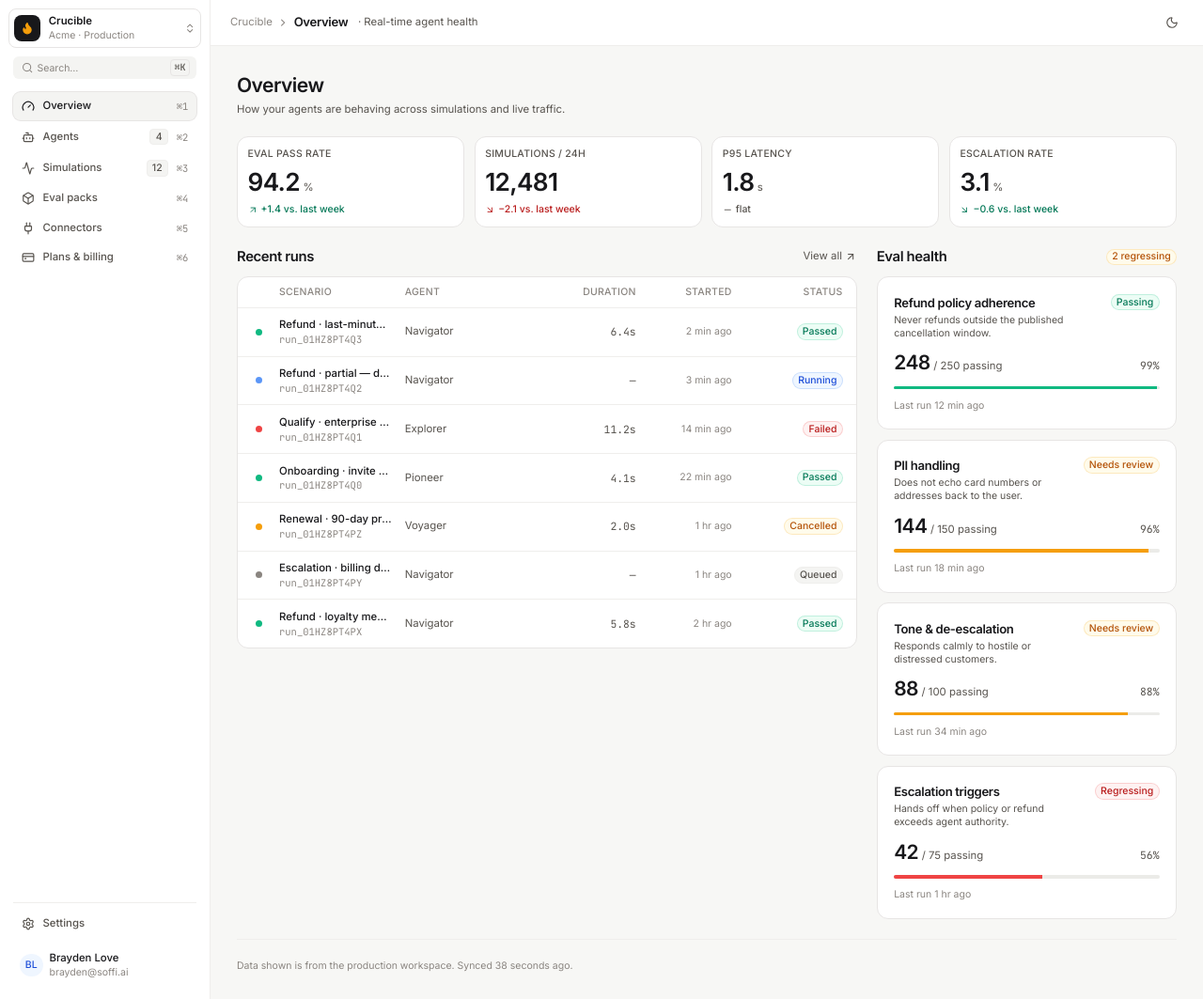
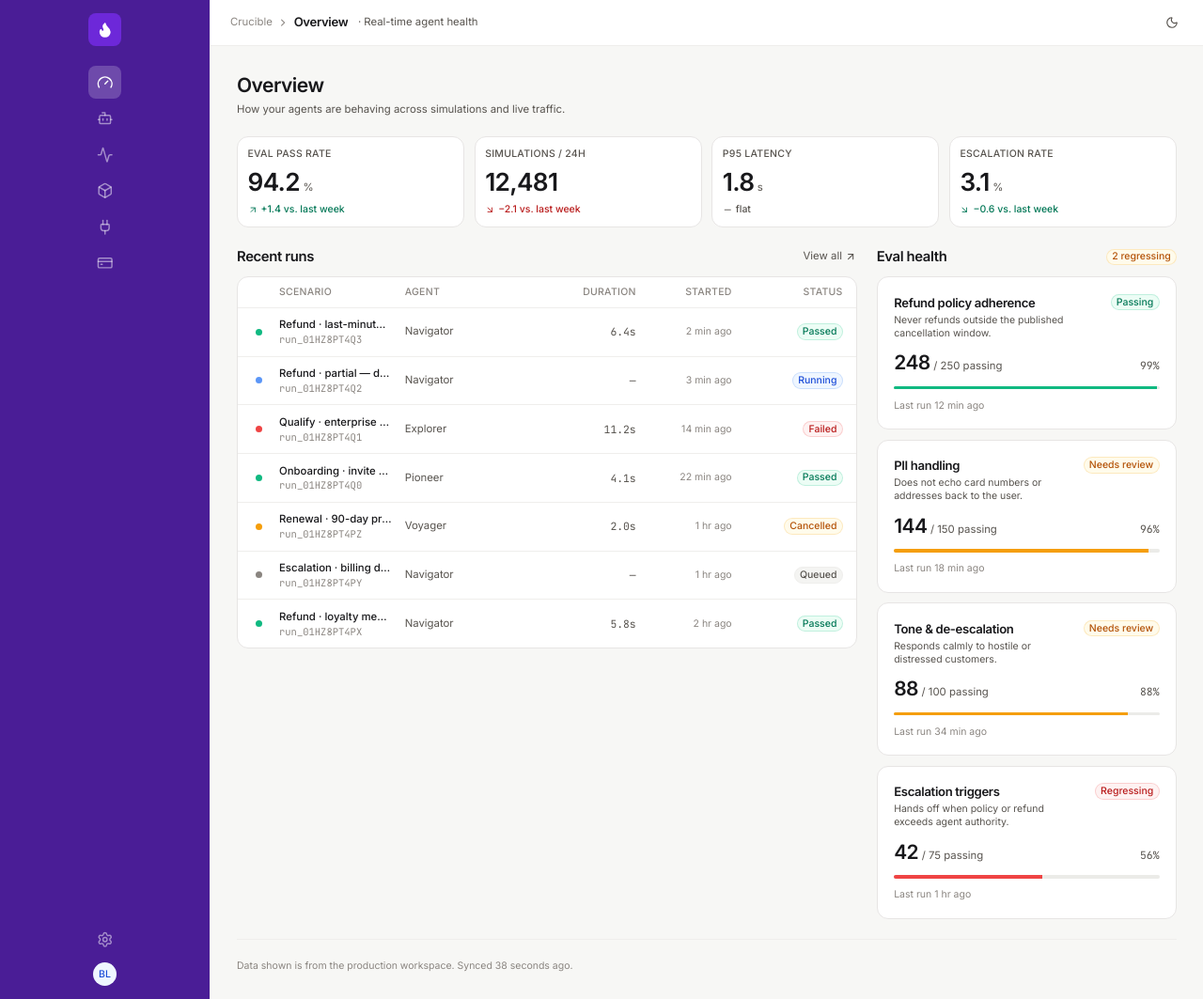
Before and after one commit to Soffi-Originals/crucible-demo, a React (Vite) app: page / in a window 1280 px wide. Shown: the whole page at 94% size. Built offline with nearby package versions, Linux system fonts and the light colour scheme.

Commit message:
feat(sidebar): redesign to icon-only purple nav matching Figma

```diff
--- a/src/components/views/Sidebar.tsx
+++ b/src/components/views/Sidebar.tsx
@@ -3,22 +3,15 @@ import {
   Activity,
   Bot,
   Box,
-  ChevronsUpDown,
   CreditCard,
   Flame,
   Gauge,
   Plug,
-  Search,
   Settings,
   X,
 } from 'lucide-react'
-import { SidebarNavItem } from './SidebarNavItem'
+import { cn } from '@/lib/cn'
 import { Avatar } from '@/components/ui/Avatar'
-import { Text } from '@/components/ui/Text'
-import { Input } from '@/components/ui/Input'
-import { Kbd } from '@/components/ui/Kbd'
-import { Divider } from '@/components/ui/Divider'
-import { IconButton } from '@/components/ui/IconButton'
 
 export type PageId =
   | 'overview'
@@ -34,100 +27,78 @@ export interface SidebarProps {
   onClose?: () => void
 }
 
-const items: {
+const navItems: {
   id: PageId
   label: string
   icon: React.ReactNode
-  count?: number
-  shortcut?: string
 }[] = [
-  { id: 'overview', label: 'Overview', icon: <Gauge className="h-4 w-4" />, shortcut: '⌘1' },
-  { id: 'agents', label: 'Agents', icon: <Bot className="h-4 w-4" />, count: 4, shortcut: '⌘2' },
-  { id: 'simulations', label: 'Simulations', icon: <Activity className="h-4 w-4" />, count: 12, shortcut: '⌘3' },
-  { id: 'evals', label: 'Eval packs', icon: <Box className="h-4 w-4" />, shortcut: '⌘4' },
-  { id: 'connectors', label: 'Connectors', icon: <Plug className="h-4 w-4" />, shortcut: '⌘5' },
-  { id: 'plans', label: 'Plans & billing', icon: <CreditCard className="h-4 w-4" />, shortcut: '⌘6' },
+  { id: 'overview', label: 'Overview', icon: <Gauge className="h-5 w-5" /> },
+  { id: 'agents', label: 'Agents', icon: <Bot className="h-5 w-5" /> },
+  { id: 'simulations', label: 'Simulations', icon: <Activity className="h-5 w-5" /> },
+  { id: 'evals', label: 'Eval packs', icon: <Box className="h-5 w-5" /> },
+  { id: 'connectors', label: 'Connectors', icon: <Plug className="h-5 w-5" /> },
+  { id: 'plans', label: 'Plans & billing', icon: <CreditCard className="h-5 w-5" /> },
 ]
 
 export function Sidebar({ current, onNavigate, onClose }: SidebarProps) {
   return (
-    <div className="flex h-full flex-col gap-4 p-4">
-      <div className="flex items-center gap-2">
+    <div
+      className="flex h-full flex-col items-center py-4 gap-2"
+      style={{ backgroundColor: '#4a1d96' }}
+    >
+      {/* Logo */}
+      <div className="flex h-10 w-10 shrink-0 items-center justify-center rounded-(--radius-md) mb-2"
+        style={{ backgroundColor: '#6d28d9' }}>
+        <Flame className="h-5 w-5 text-white" strokeWidth={2.25} fill="currentColor" />
+      </div>
+
+      {/* Close button — mobile only */}
+      {onClose ? (
         <button
           type="button"
-          className="flex flex-1 items-center gap-2.5 rounded-(--radius-md) border border-(--color-border) p-1.5 -m-1.5 text-left transition-colors hover:bg-(--color-surface-subtle)"
-        >
-          <span className="flex h-8 w-8 shrink-0 items-center justify-center rounded-(--radius-md) bg-(--color-fg) text-(--color-warning)">
-            <Flame className="h-4 w-4" strokeWidth={2.25} fill="currentColor" />
-          </span>
-          <div className="flex min-w-0 flex-1 flex-col">
-            <Text size="sm" weight="semibold" truncate>
-              Crucible
-            </Text>
-            <Text size="xs" tone="subtle" truncate>
-              Acme · Production
-            </Text>
-          </div>
-          <ChevronsUpDown className="h-3.5 w-3.5 text-(--color-fg-subtle)" />
-        </button>
-        {onClose ? (
-          <IconButton
-            variant="ghost"
-            size="sm"
           aria-label="Close menu"
           onClick={onClose}
-            className="lg:hidden"
+          className="lg:hidden flex h-9 w-9 items-center justify-center rounded-(--radius-md) text-white/60 hover:bg-white/10 transition-colors"
         >
           <X className="h-4 w-4" />
-          </IconButton>
+        </button>
       ) : null}
-      </div>
 
-      <div className="relative flex items-center">
-        <Search className="absolute left-2.5 h-3.5 w-3.5 text-(--color-fg-subtle)" />
-        <Input
-          variant="ghost"
-          size="sm"
-          placeholder="Search…"
-          className="pl-7 pr-12"
-        />
-        <Kbd size="sm" className="absolute right-2">
-          ⌘K
-        </Kbd>
-      </div>
-
-      <nav className="flex flex-col gap-0.5">
-        {items.map((item) => (
-          <SidebarNavItem
+      {/* Nav items */}
+      <nav className="flex flex-col items-center gap-1 flex-1 w-full px-2 mt-2">
+        {navItems.map((item) => {
+          const isActive = current === item.id
+          return (
+            <button
               key={item.id}
-            label={item.label}
-            icon={item.icon}
-            count={item.count}
-            shortcut={item.shortcut}
-            state={current === item.id ? 'active' : 'default'}
+              type="button"
+              aria-label={item.label}
+              title={item.label}
               onClick={() => onNavigate(item.id)}
-          />
-        ))}
+              className={cn(
+                'flex h-10 w-10 items-center justify-center rounded-(--radius-md) transition-colors',
+                isActive
+                  ? 'bg-white/20 text-white'
+                  : 'text-white/50 hover:bg-white/10 hover:text-white',
+              )}
+            >
+              {item.icon}
+            </button>
+          )
+        })}
       </nav>
 
-      <div className="mt-auto flex flex-col gap-2">
-        <Divider tone="subtle" />
-        <SidebarNavItem
-          label="Settings"
-          icon={<Settings className="h-4 w-4" />}
-          state="default"
-        />
-        <div className="flex items-center gap-2 px-2 py-2">
+      {/* Bottom section */}
+      <div className="flex flex-col items-center gap-2 w-full px-2">
+        <button
+          type="button"
+          aria-label="Settings"
+          title="Settings"
+          className="flex h-10 w-10 items-center justify-center rounded-(--radius-md) text-white/50 hover:bg-white/10 hover:text-white transition-colors"
+        >
+          <Settings className="h-5 w-5" />
+        </button>
         <Avatar variant="accent" shape="circle" size="sm" initials="BL" />
-          <div className="flex min-w-0 flex-1 flex-col">
-            <Text size="sm" weight="medium" truncate>
-              Brayden Love
-            </Text>
-            <Text size="xs" tone="subtle" truncate>
-              brayden@soffi.ai
-            </Text>
-          </div>
-        </div>
       </div>
     </div>
   )
```
Lines whose indentation alone changed are shown as unchanged.
